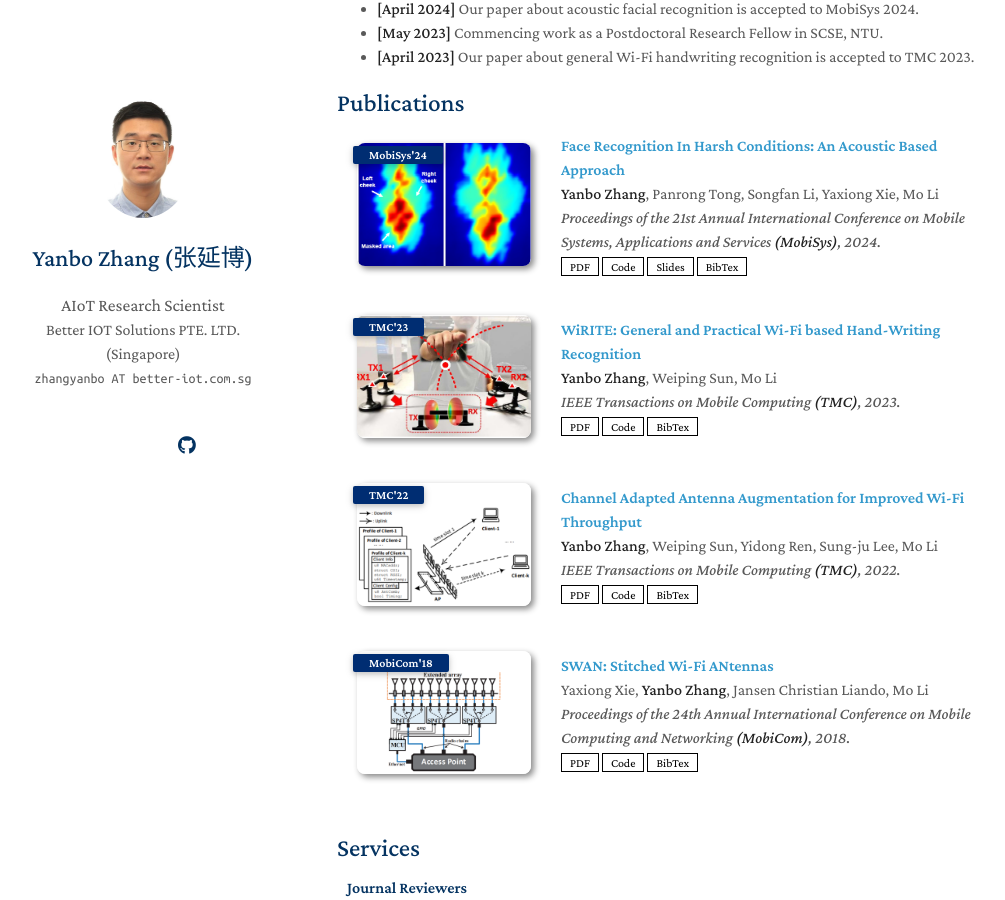
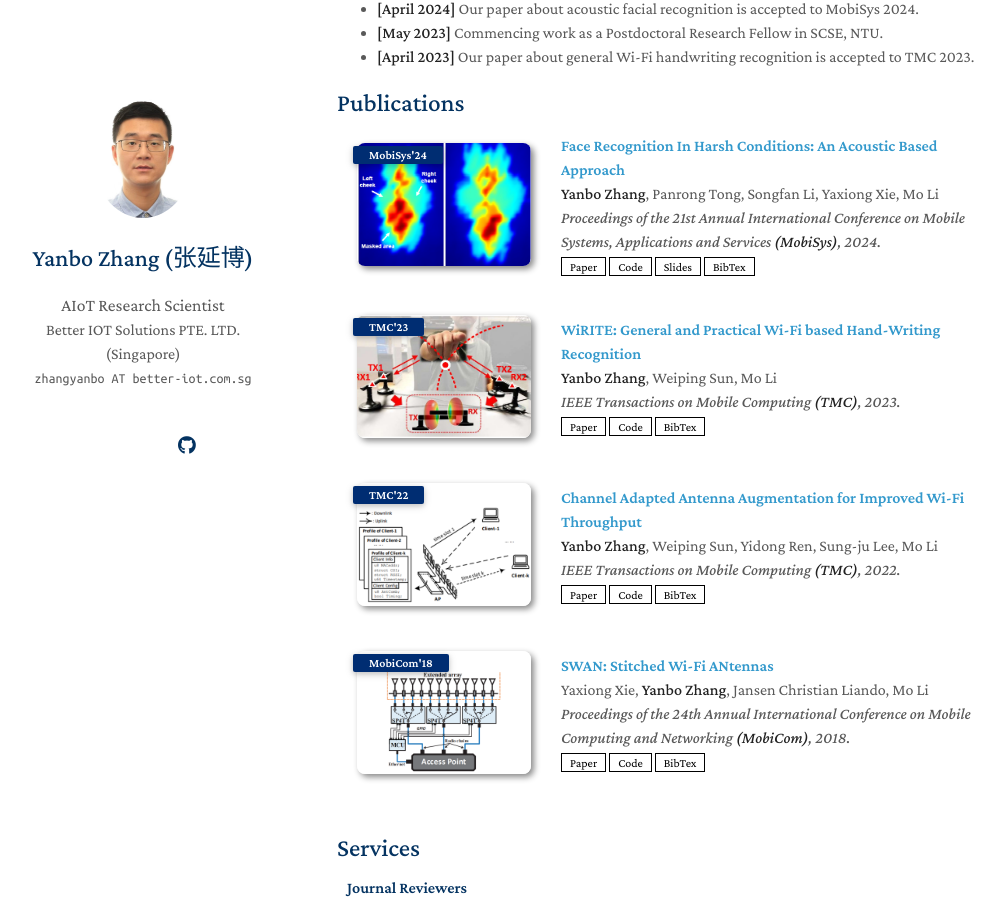
Before and after one commit to yanbozhang003/yanbozhang003.github.io, a Jekyll site: the page built from index.md, in a window 1280 px wide and 900 px high, scrolled down 504 px. Shown: the whole window, without its empty margins (133-1138 px from the left). Built offline with Jekyll 4.4.1, drawn with Linux system fonts in a browser that asks for light colours; nearby versions of some CDN libraries; a style sheet for code colours, icons or effects is not loaded; our own code applies the rules of GitHub Pages for plain Markdown files.

Commit message:
Update publications.md

```diff
--- a/_includes/publications.md
+++ b/_includes/publications.md
@@ -22,7 +22,7 @@
       </div>
     <div class="links">
       {% if link.pdf %}
-      <a href="{{ link.pdf }}" class="btn btn-sm z-depth-0" role="button" target="_blank" style="font-size:12px;">PDF</a>
+      <a href="{{ link.pdf }}" class="btn btn-sm z-depth-0" role="button" target="_blank" style="font-size:12px;">Paper</a>
       {% endif %}
       {% if link.code %}
       <a href="{{ link.code }}" class="btn btn-sm z-depth-0" role="button" target="_blank" style="font-size:12px;">Code</a>
```
